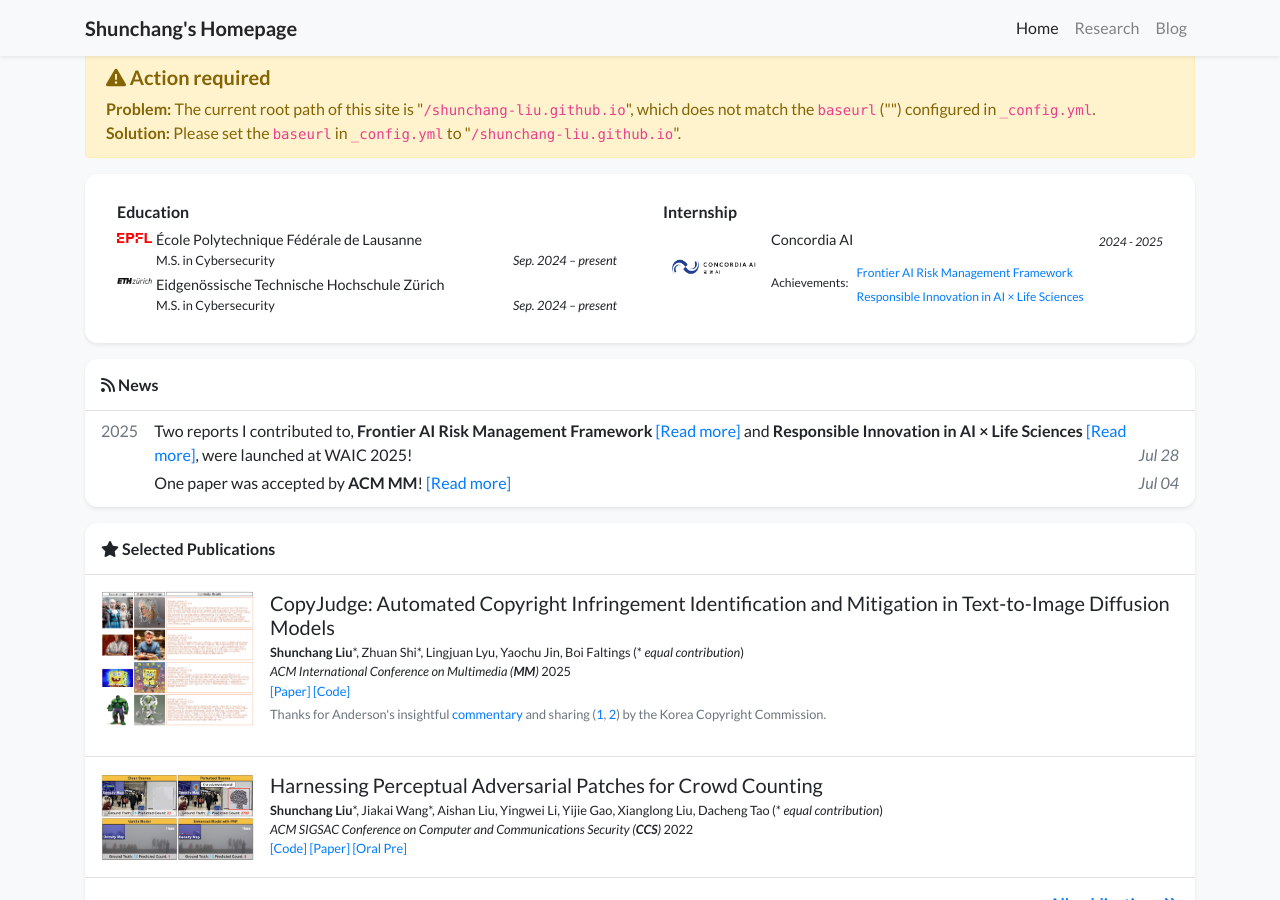
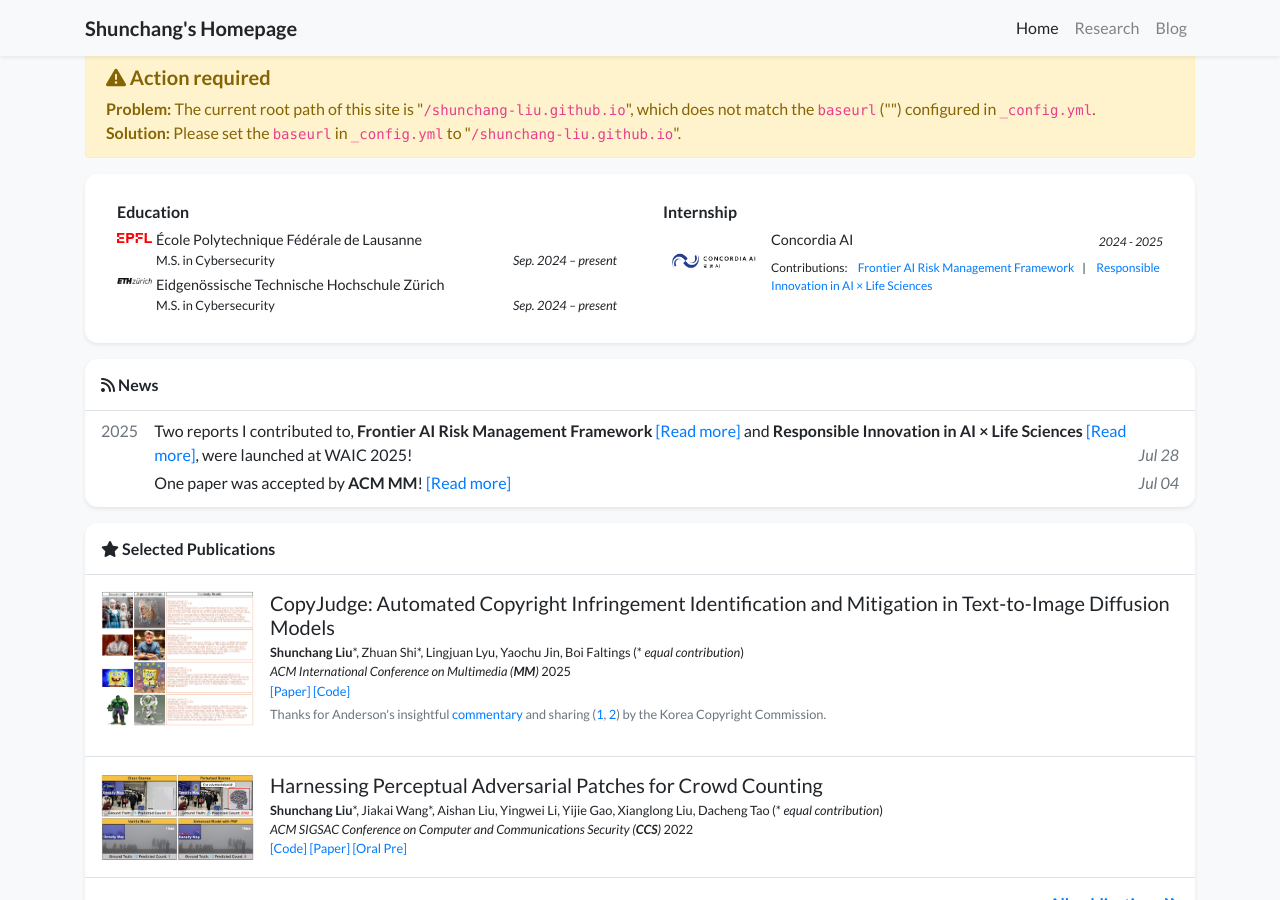
Before and after one commit to shunchang-liu/shunchang-liu.github.io, a Jekyll site: the page built from index.html, in a window 1280 px wide and 900 px high, scrolled down 463 px. Built offline with Jekyll 4.4.1, drawn with Linux system fonts in a browser that asks for light colours; nearby versions of some CDN libraries; a style sheet for code colours, icons or effects is not loaded.

Commit message:
Update experience_card.html

```diff
--- a/_includes/widgets/experience_card.html
+++ b/_includes/widgets/experience_card.html
@@ -80,17 +80,13 @@
                             {% endif %}
 
                             {% if item.achievements %}
-                            <div class="mt-2 d-flex align-items-center">
-                                <div style="font-size: 0.75rem; font-weight: 500; margin-right: 0.5rem;">
-                                Achievements:
-                                </div>
-                                <ul class="list-inline mb-0">
+                            <div class="mt-2" style="font-size: 0.75rem;">
+                                <span style="font-weight:500; margin-right:0.5rem;">
+                                Contributions:
+                                </span>
                                 {% for ach in item.achievements %}
-                                <li class="list-inline-item" style="font-size: 0.75rem; margin-right: 1rem;">
-                                    <a href="{{ ach.link }}" target="_blank">{{ ach.title }}</a>
-                                </li>
+                                <a href="{{ ach.link }}" target="_blank">{{ ach.title }}</a>{% if forloop.last == false %}<span style="margin: 0 0.5rem;">|</span>{% endif %}
                                 {% endfor %}
-                                </ul>
                             </div>
                             {% endif %}
 
@@ -102,6 +98,7 @@
                     </div>
                     {% endif %}
 
+
                 </div>
 
             </div>
```
